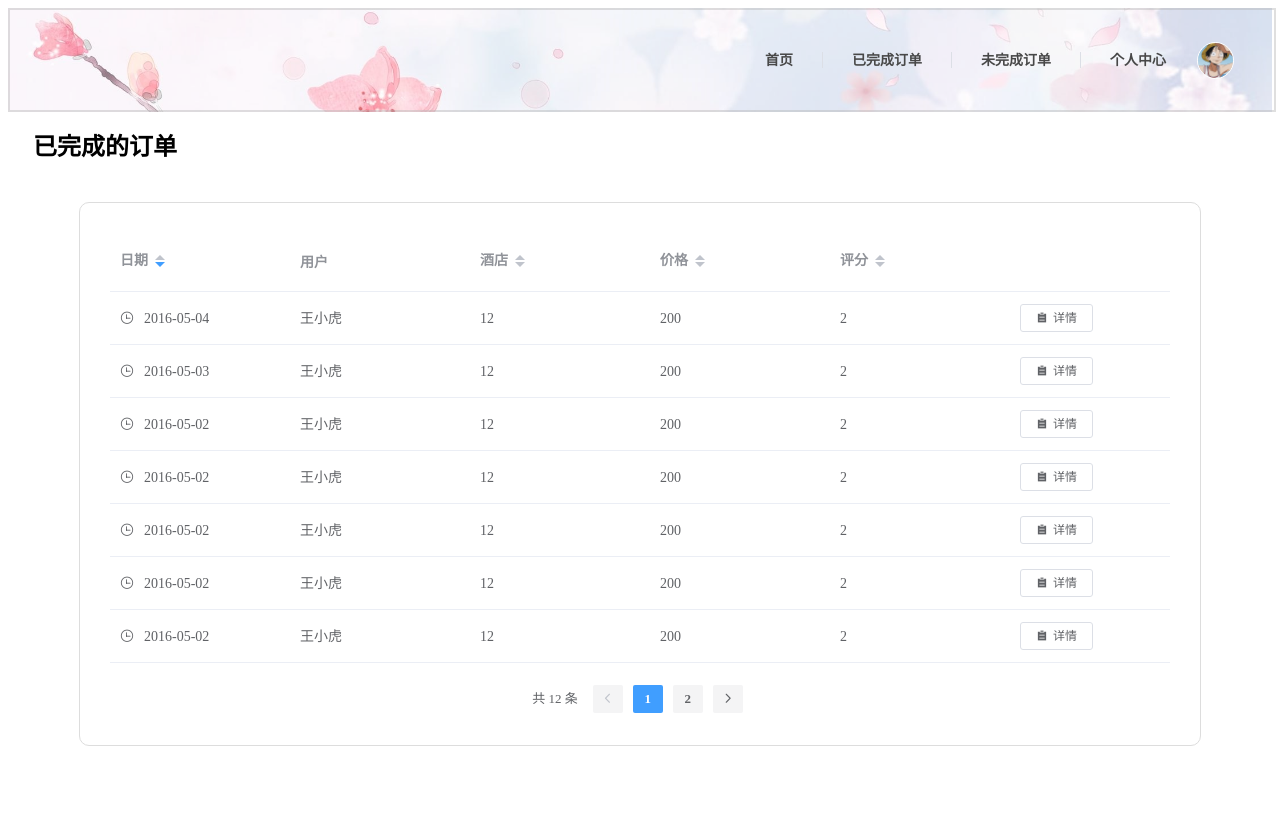
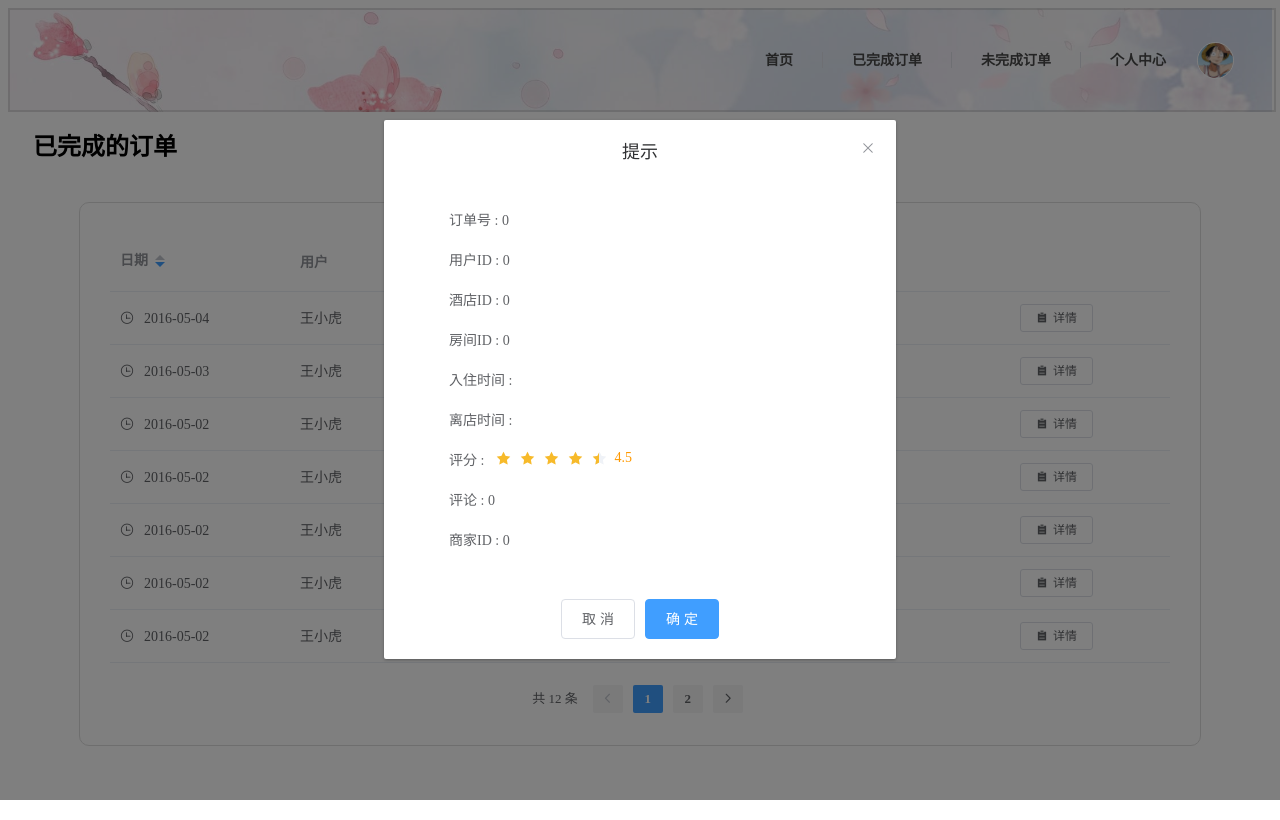
Before and after one commit to PottermoreIron/Airbnb-like-Website, a Vue app: page / in a window 1280 px wide. Built offline with nearby package versions, Linux system fonts and the light colour scheme.

Commit message:
优化页面

```diff
--- a/src/components/content/personalinformation/CompletedPurchaseBar.vue
+++ b/src/components/content/personalinformation/CompletedPurchaseBar.vue
@@ -74,14 +74,31 @@
       >
       </el-pagination>
     </div>
+    <el-dialog
+      title="提示"
+      :visible.sync="centerDialogVisible"
+      width="40%"
+      center
+    >
+      <ShowPurInfor />
+      <span slot="footer" class="dialog-footer">
+        <el-button @click="centerDialogVisible = false">取 消</el-button>
+        <el-button type="primary" @click="centerDialogVisible = false"
+          >确 定</el-button
+        >
+      </span>
+    </el-dialog>
   </div>
 </template>
 
 <script>
+import ShowPurInfor from "./showcase/ShowPurInfor.vue";
 export default {
   name: "CompletedPurchaseBar",
+  components: { ShowPurInfor },
   data() {
     return {
+      centerDialogVisible: true,
       purchaseTotal: 12,
       tableData: [
         {
@@ -137,12 +154,6 @@ export default {
     };
   },
   methods: {
-    handleEdit(index, row) {
-      console.log(index, row);
-    },
-    handleDelete(index, row) {
-      console.log(index, row);
-    },
     handleSizeChange(val) {
       console.log(`每页 ${val} 条`);
     },
--- a/src/components/content/personalinformation/PerInformationBar.vue
+++ b/src/components/content/personalinformation/PerInformationBar.vue
@@ -1,7 +1,11 @@
 <template>
   <div class="per_show_bar">
-    <InformationCard ref="InforCard" />
-    <ChangeMes v-if="changeBar" />
+    <InformationCard ref="inforCard" @changmes="changMes" />
+    <ChangeMes
+      ref="changeMes"
+      @exitchangebar="exitChangeBar"
+      v-if="changeBar"
+    />
   </div>
 </template>
 
@@ -13,11 +17,16 @@ export default {
   components: { InformationCard, ChangeMes },
   data() {
     return {
-      changeBar: true,
+      changeBar: false,
     };
   },
   methods: {
-    submitInformation() {},
+    changMes() {
+      this.changeBar = true;
+    },
+    exitChangeBar() {
+      this.changeBar = false;
+    },
   },
 };
 </script>
--- a/src/components/content/personalinformation/showcase/ChangeMes.vue
+++ b/src/components/content/personalinformation/showcase/ChangeMes.vue
@@ -19,16 +19,32 @@
       <el-divider class="splitline"></el-divider>
       <div class="information_bar">
         当前密码:<br />
-        <input type="password" v-model="corPwd" class="text_bar" />
+        <el-input
+          v-model="corPwd"
+          show-password
+          prefix-icon="el-icon-key"
+          class="text_bar"
+        ></el-input>
       </div>
       <div class="information_bar_half_out">
         <div class="information_bar_half">
           修改密码:<br />
-          <input type="password" v-model="changePwd1" class="text_bar" />
+          <el-input
+            placeholder="不修改密码请勿填写"
+            v-model="changePwd1"
+            type="password"
+            prefix-icon="el-icon-key"
+            class="text_bar"
+          ></el-input>
         </div>
         <div class="information_bar_half">
           确认密码:<br />
-          <input type="password" v-model="changePwd2" class="text_bar" />
+          <el-input
+            v-model="changePwd2"
+            type="password"
+            prefix-icon="el-icon-key"
+            class="text_bar"
+          ></el-input>
         </div>
       </div>
       <div class="submit_button_bar">
@@ -37,7 +53,7 @@
           type="danger"
           icon="el-icon-close"
           round
-          @click="submitInformation"
+          @click="cansel"
         >
         </el-button>
         <div style="width: 20px"></div>
@@ -46,7 +62,7 @@
           type="success"
           icon="el-icon-check"
           round
-          @click="submitInformation"
+          @click="open"
         ></el-button>
       </div>
     </div>
@@ -64,6 +80,28 @@ export default {
       changePwd1: "",
       changePwd2: "",
     };
+  },
+  methods: {
+    cansel() {
+      this.$emit("exitchangebar");
+    },
+    open() {
+      console.log("jaaj");
+      this.$msgbox
+        .confirm("是否确定修改信息", "提示", {
+          confirmButtonText: "确定",
+          cancelButtonText: "取消",
+          type: "warning",
+        })
+        .then(() => {
+          this.$message({
+            type: "success",
+            message: "修改成功!",
+          });
+          this.$emit("exitchangebar");
+        })
+        .catch(() => {});
+    },
   },
 };
 </script>
@@ -123,7 +161,6 @@ export default {
   height: 30px;
   font-size: 1.1rem;
   border-radius: 4px;
-  border: 2px solid rgb(176 176 176);
   margin-top: 10px;
 }
 .submit_button_bar {
--- /dev/null
+++ b/src/components/content/personalinformation/showcase/ShowPurInfor.vue
@@ -0,0 +1,59 @@
+<template>
+  <div class="div_out">
+    <span class="inform">订单号 : {{ purchaseId }}</span>
+    <span class="inform">用户ID : {{ userId }}</span>
+    <span class="inform">酒店ID : {{ hotel }}</span>
+    <span class="inform">房间ID : {{ room }}</span>
+    <span class="inform">入住时间 : {{ startDay }}</span>
+    <span class="inform">离店时间 : {{ endDay }}</span>
+    <div class="star_div">
+      <span class="inform">评分 : </span>
+      <el-rate
+        v-model="star"
+        disabled
+        show-score
+        text-color="#ff9900"
+        score-template="{value}"
+      >
+      </el-rate>
+    </div>
+
+    <span class="inform">评论 : {{ userId }}</span>
+    <span class="inform">商家ID : {{ ep }}</span>
+  </div>
+</template>
+<script>
+export default {
+  name: "ShowPurInfor",
+  data() {
+    return {
+      purchaseId: 0,
+      userId: 0,
+      ep: 0,
+      hotel: 0,
+      room: 0,
+      startDay: "",
+      endDay: "",
+      star: 4.5,
+      comment: "",
+    };
+  },
+  methods: {},
+};
+</script>
+<style scoped>
+.div_out {
+  margin-left: 30px;
+  display: flex;
+  flex-flow: column;
+  align-items: flex-start;
+}
+.inform {
+  margin: 10px;
+}
+.star_div {
+  display: flex;
+  justify-content: flex-start;
+  align-items: center;
+}
+</style>
--- a/src/elementUI/index.js
+++ b/src/elementUI/index.js
@@ -29,6 +29,8 @@ import {
   Divider,
   TableColumn,
   Table,
+  MessageBox,
+  Rate,
 } from "element-ui";
 
 Vue.use(Button);
@@ -60,3 +62,5 @@ Vue.use(Dialog);
 Vue.use(Divider);
 Vue.use(TableColumn);
 Vue.use(Table);
+Vue.prototype.$msgbox = MessageBox;
+Vue.use(Rate);
```
